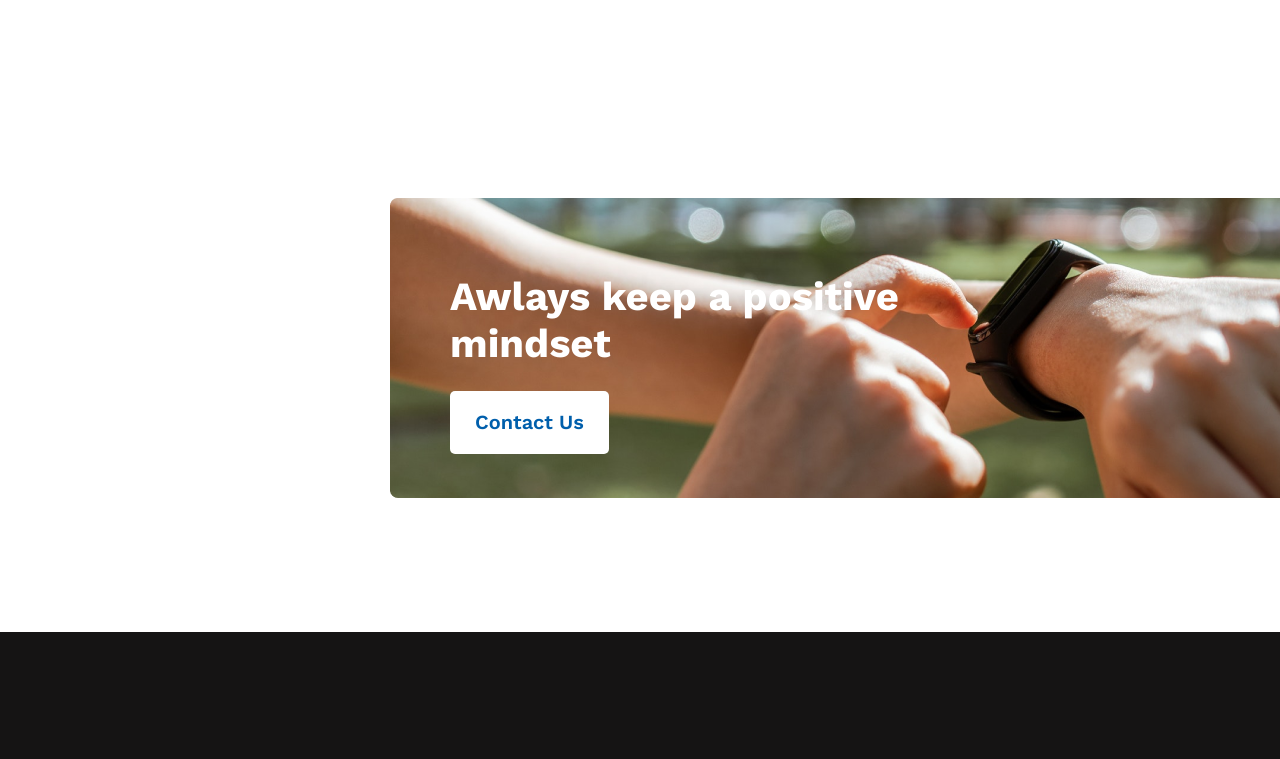
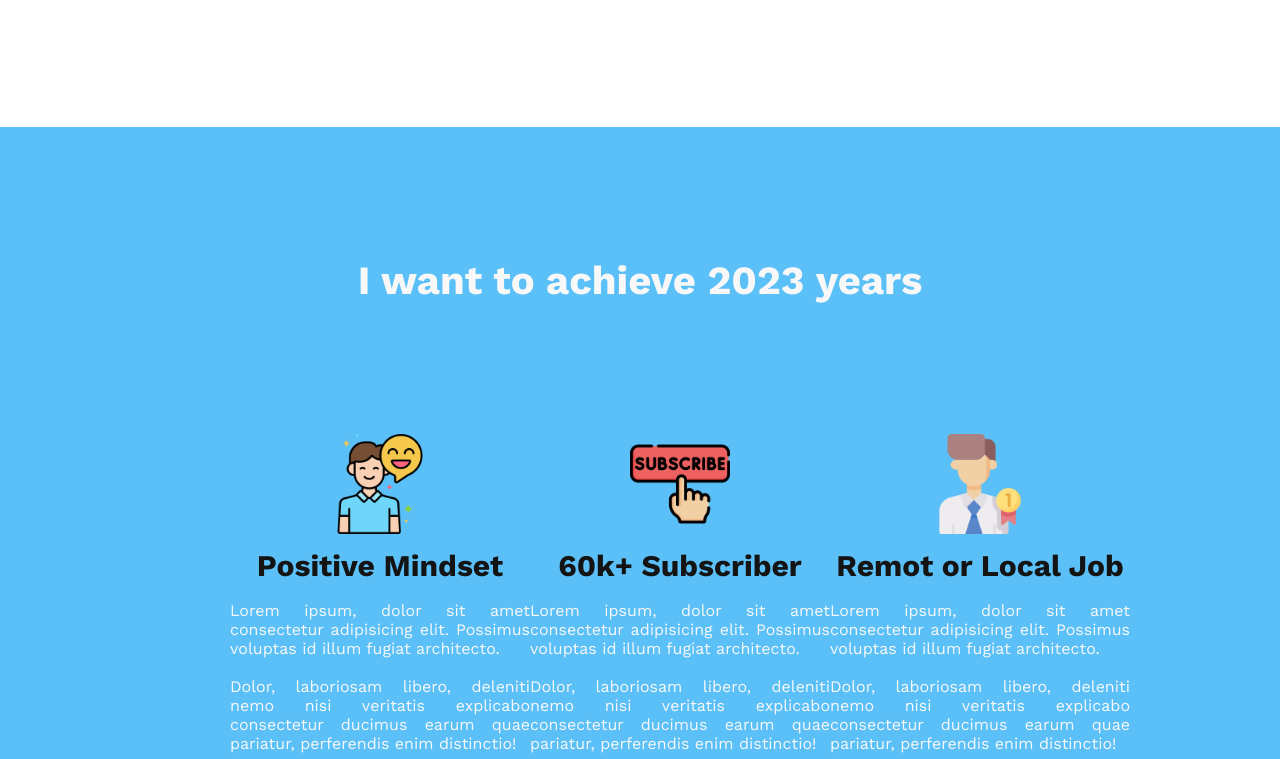
Before and after one commit to mrnayem2026/new-solar-year-trying-to-update-me, a plain HTML site: page index.html in a window 1280 px wide. Shown: the part 2872-3631 px from the top of the page. Drawn offline with nearby package versions, Linux system fonts and the light colour scheme.

Commit message:
New section added

```diff
--- a/css/style.css
+++ b/css/style.css
@@ -147,6 +147,51 @@ header {
 
 /*?====> My Plans section Styel End */
 
+
+/*?====> I want to achieve 2023 years section Styel End */
+.achieve {
+    padding: 130px 230px;
+    background: #5BC0F8;
+    color: #F8F8F8;
+    text-align: center;
+}
+
+.achieve-titile {
+    font-style: normal;
+    font-weight: 700;
+    font-size: 40px;
+    line-height: 47px;
+    margin-bottom: 130px;
+}
+.achieve-items{
+    display: flex;
+    justify-content: space-evenly;
+}
+.achieve-item img{
+    width: 100px;
+    height: 100px;
+}
+.achieve-title{
+    font-style: normal;
+    font-weight: 700;
+    font-size: 30px;
+    line-height: 35px;
+    color: #151414;
+    margin-bottom: 18px;
+    margin-top: 10px
+}
+.achieve-description{
+    width: 300px;
+    text-align: justify;
+}
+
+/*?====> I want to achieve 2023 years section Styel End */
+
+
+
+
+
+
 /*?====> Awlays keep a positive mindsetsection Styel Start */
 /* .always-keep{
     margin-bottom: 130px;
--- a/index.html
+++ b/index.html
@@ -80,8 +80,37 @@
         <!--? ///<===> My Plans Section HTML5 Structure </End>   -->
 
 
+        <!--? ///<===> I want to achieve 2023 years HTML5 Structure </Start>   -->
+        <section class="achieve">
+            <h1 class="achieve-titile">I want to achieve 2023 years</h1>
+            <div class="achieve-items">
+                <div class="achieve-item">
+                    <img src="./icons/positive.png" alt="positive">
+                    <h2 class="achieve-title">Positive Mindset</h2>
+                    <p class="achieve-description">
+                        Lorem ipsum, dolor sit amet consectetur adipisicing elit. Possimus voluptas id illum fugiat architecto. <br> <br> Dolor, laboriosam libero, deleniti nemo nisi veritatis explicabo consectetur ducimus earum quae pariatur, perferendis enim distinctio!
+                    </p>
+                </div>
+                <div class="achieve-item">
+                    <img src="./icons/subscribe.png" alt="Subscriber">
+                    <h2 class="achieve-title">60k+ Subscriber</h2>
+                    <p class="achieve-description">
+                        Lorem ipsum, dolor sit amet consectetur adipisicing elit. Possimus voluptas id illum fugiat architecto.<br> <br>  Dolor, laboriosam libero, deleniti nemo nisi veritatis explicabo consectetur ducimus earum quae pariatur, perferendis enim distinctio!
+                    </p>
+                </div>
+                <div class="achieve-item">
+                    <img src="./icons/job.png" alt="positive">
+                    <h2 class="achieve-title">Remot or Local Job</h2>
+                    <p class="achieve-description">
+                        Lorem ipsum, dolor sit amet consectetur adipisicing elit. Possimus voluptas id illum fugiat architecto. <br> <br>  Dolor, laboriosam libero, deleniti nemo nisi veritatis explicabo consectetur ducimus earum quae pariatur, perferendis enim distinctio!
+                    </p>
+                </div>
+            </div>
+        </section>
+        <!--? ///<===> I want to achieve 2023 years HTML5 Structure </End>   -->
+
+
         <!--? ///<===> Awlays keep a positive mindset Section HTML5 Structure </Start>   -->
-
         <section class="always-keep">
 
             <img src="./images/watch.png" alt="watch">
```
Also changed, not shown: icons/job.png (added), icons/positive.png (added), icons/subscribe.png (added).
